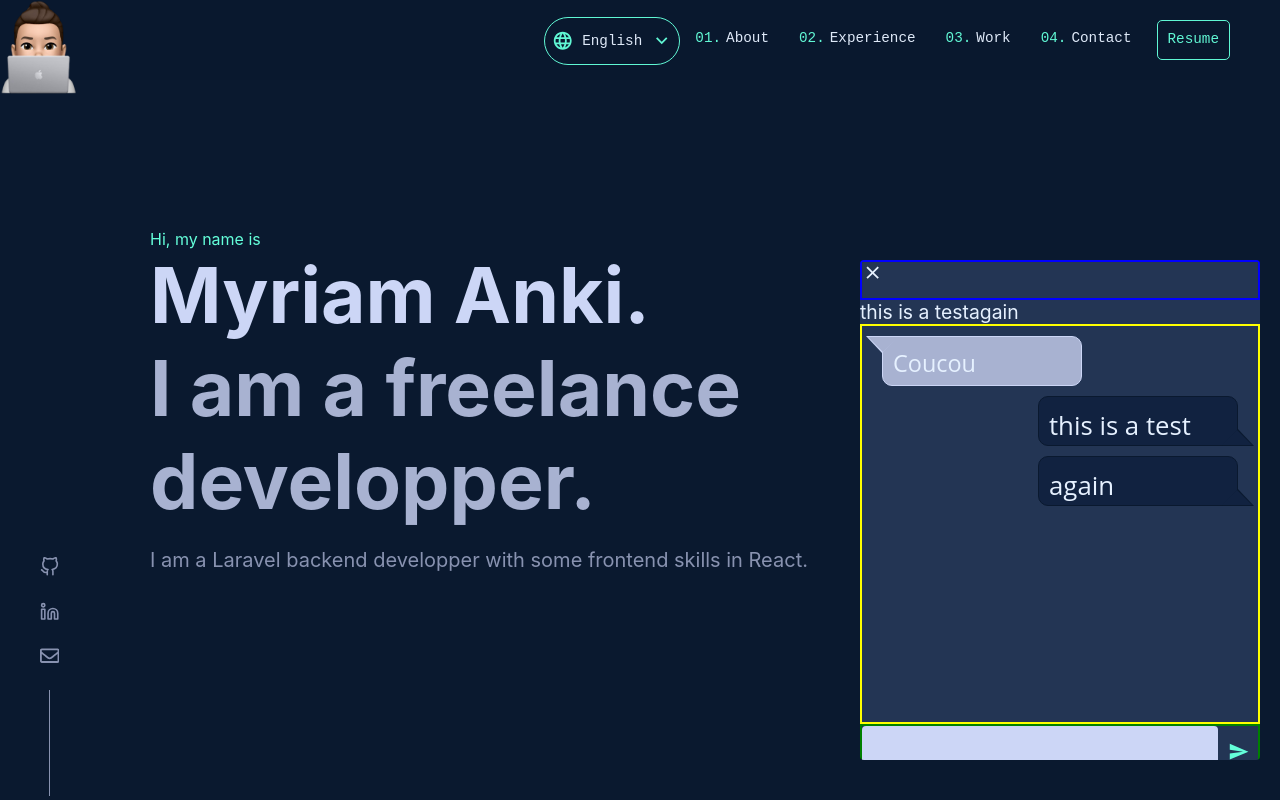
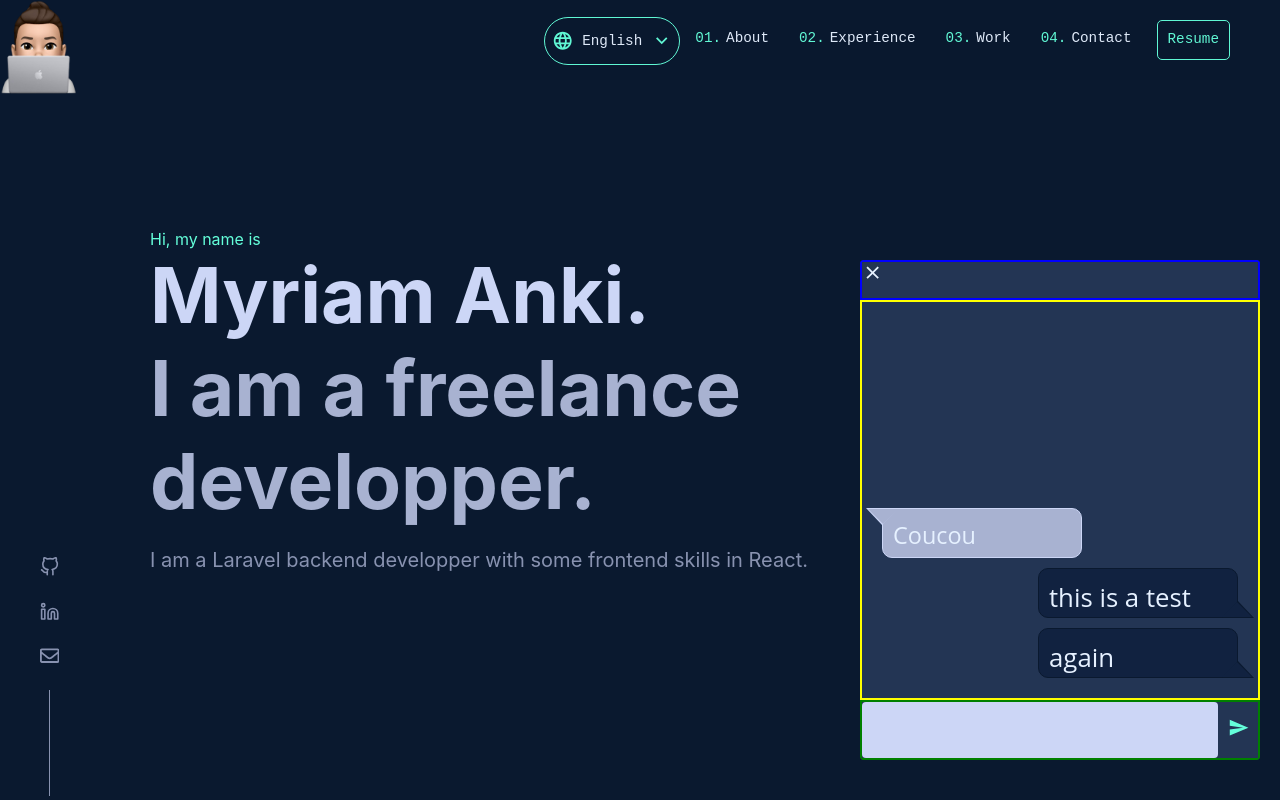
Before and after one commit to manki23/manki23.github.io, a React (Create React App) app: page / in a window 1280 px wide. Shown: the top 800 px of the page. Built offline with nearby package versions, Linux system fonts and the light colour scheme.

Commit message:
FIX: ChatComponent & MessageInput.js > overflow & message order

```diff
--- a/src/components/ChatComponent/ChatComponent.js
+++ b/src/components/ChatComponent/ChatComponent.js
@@ -25,16 +25,20 @@ const StyledContent = styled.div`
   border: 2px solid yellow;
   height: 80%;
   padding: 10px 0px;
+  overflow: auto;
+  position: relative;
+  display: flex;
+  flex-direction: column-reverse;
 `;
 
 const Content = ({ clientMessages = [], myMessages = [] }) => (
   <StyledContent>
-    <LeftMessage text={myMessages[0]} />
-    {clientMessages.map((text, index) => (
+    {[...clientMessages].reverse().map((text, index) => (
       <div key={index}>
         <RightMessage text={text} />
       </div>
     ))}
+    <LeftMessage text={myMessages[0]} />
   </StyledContent>
 );
 
@@ -54,11 +58,13 @@ const StyledChatComponent = styled.div`
 
 const ChatComponent = () => {
   const myMessages = ["Coucou"];
-  const [clientMessages, setClientMessages] = useState(["this is a test", "again"]);
+  const [clientMessages, setClientMessages] = useState([
+    "this is a test",
+    "again",
+  ]);
   return (
     <StyledChatComponent>
       <ChatHeader />
-      {clientMessages.map((text, index) => text)}
       <Content clientMessages={clientMessages} myMessages={myMessages} />
       <MessageInput setClientMessages={setClientMessages} />
     </StyledChatComponent>
--- a/src/components/ChatComponent/MessageInput.js
+++ b/src/components/ChatComponent/MessageInput.js
@@ -38,16 +38,16 @@ const MessageInput = ({ setClientMessages }) => (
     <form
       onSubmit={(e) => {
         e.preventDefault();
-        console.log(e.target.textMessage.value);
+        const newText = e.target.textMessage.value;
         setClientMessages((prev = []) => {
-          prev.push(e.target.textMessage.value);
-          console.log(prev);
-          return prev;
+          const newArray = [...prev];
+          newArray.push(newText);
+          e.target.textMessage.value = "";
+          return [...newArray];
         });
-        e.target.textMessage.value = "";
       }}
     >
-      <textarea type="text" id="textMessage" name="textMessage" />
+      <textarea type="text" id="textMessage" name="textMessage" minLength="3"/>
       <button type="submit">
         <MdSend />
       </button>
```
